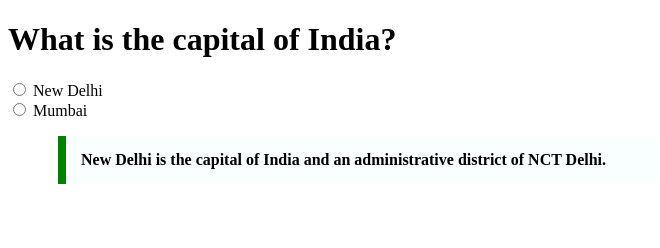
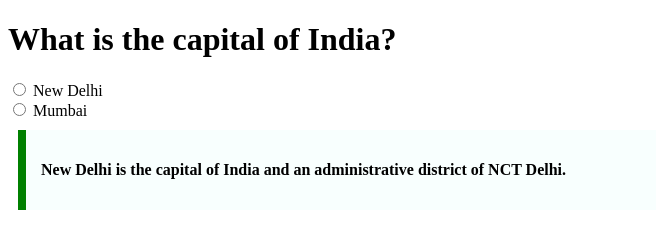
Before and after one commit to acciojob/trivia-LakshmikalaGorige, a website: page main.html in a window 1280 px wide. Shown: the whole page, without its empty margins (0-660 px from the left). Drawn offline with Linux system fonts and the light colour scheme.

Commit message:
created a submission

```diff
--- a/main.html
+++ b/main.html
@@ -24,8 +24,8 @@
 
         <input type="radio" id="f" name="capital">
         <label for="f">Mumbai</label><br>
-	<blockquote>
-        <p class="main">New Delhi is the capital of India and an administrative district of NCT Delhi.</p>
+	<blockquote class="main" cite="https://course.acciojob.com/open-web-editor?question=2f6a4b6c-4d7f-4a19-a009-d15349e5e914">
+        <p >New Delhi is the capital of India and an administrative district of NCT Delhi.</p>
     </blockquote>
     <script type="text/javascript" src="./script.js">
 </script>
```
